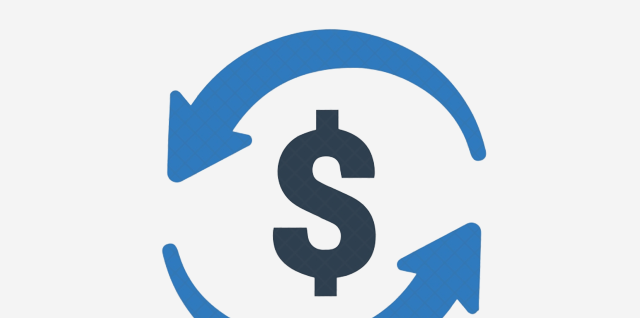
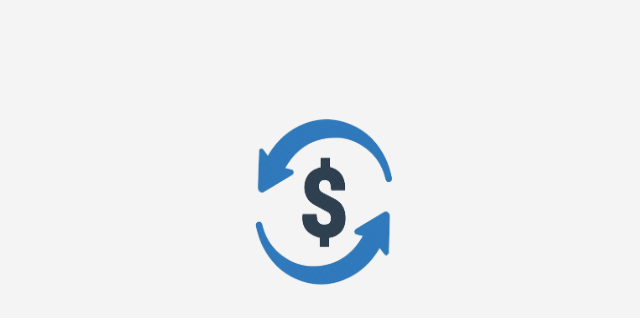
Before and after one commit to Mohamed-Elasas/ExchangeRateCalculator, a plain HTML site: page dist/index.html in a window 1280 px wide. Shown: the top 318 px of the page, without its empty margins (316-956 px from the left). Drawn offline with Linux system fonts and the light colour scheme.

Commit message:
update the size of the photo

```diff
--- a/dist/css/style.css/main.css
+++ b/dist/css/style.css/main.css
@@ -23,7 +23,9 @@ body {
     font-size: 12px;
     padding: 5px 12px; }
   body .money-img {
-    width: 150px; }
+    width: 250px;
+    height: 200px;
+    overflow: hidden; }
   body .currency {
     padding: 40px 0;
     display: flex;
--- a/dist/index.html
+++ b/dist/index.html
@@ -8,7 +8,11 @@
     <link rel="stylesheet" href="css/style.css/main.css" />
   </head>
   <body>
-    <img src="img/money_icon-removebg-preview.png" alt="money icon" />
+    <img
+      class="money-img"
+      src="img/money_icon-removebg-preview.png"
+      alt="money icon"
+    />
     <h1>Exchange Rate Calculator</h1>
     <p>Choose the currency and the amounts to get the exchange rate</p>
 
@@ -129,7 +133,7 @@
           <option value="VND">VND</option>
           <option value="ZAR">ZAR</option>
         </select>
-        <input type="number" id="amount-two" placeholder="0" />
+        <input type="number" id="amount-two" placeholder="0" disabled />
       </div>
     </div>
     <script src="script.js"></script>
```
